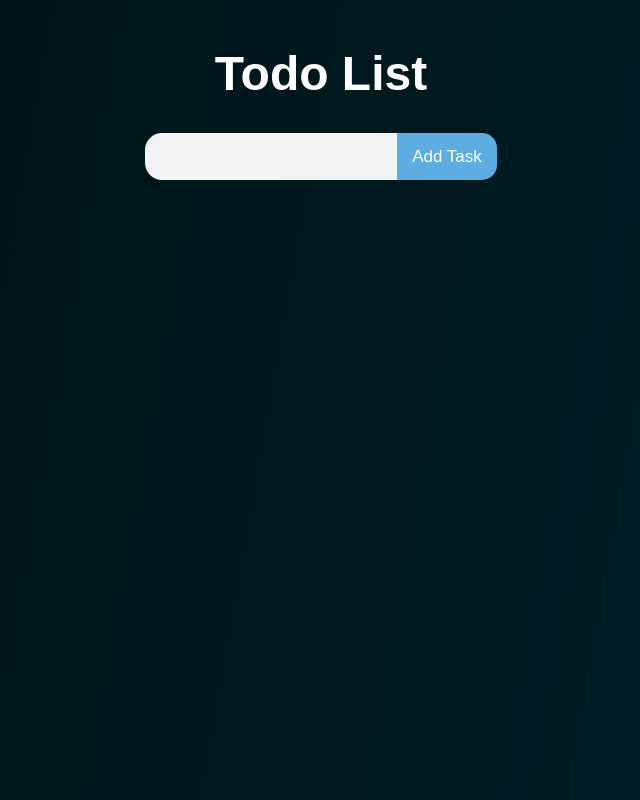
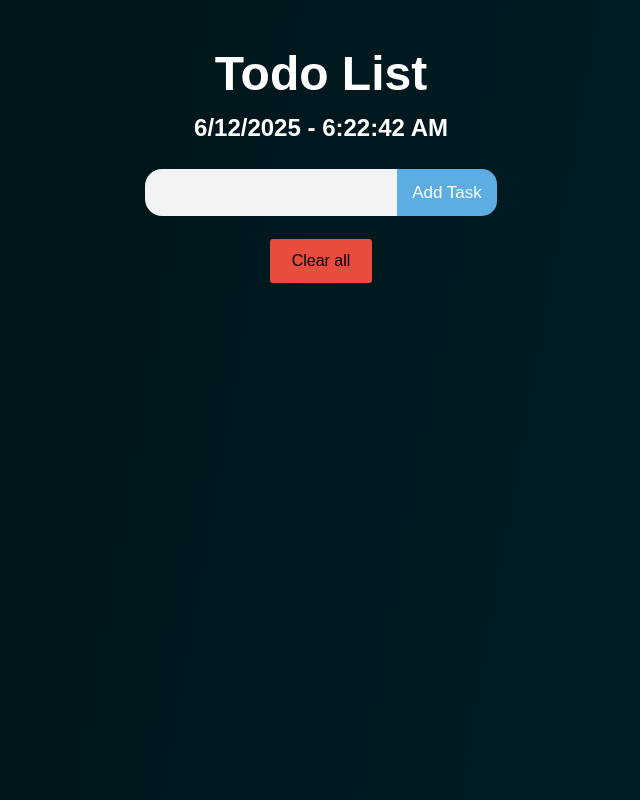
Before and after one commit to TarunByte/reactV19, a React (Vite) app: page / in a window 1280 px wide. Shown: the whole page, without its empty margins (319-959 px from the left). Built offline with nearby package versions, Linux system fonts and the light colour scheme.

Commit message:
36 Real-Time Digital Clock in React && #37 Delete Elements and Auto Update Task: Add a clear All button

```diff
--- a/src/projects/Todo/Todo.jsx
+++ b/src/projects/Todo/Todo.jsx
@@ -1,9 +1,10 @@
-import { useState } from "react";
+import { useEffect, useState } from "react";
 import { MdCheck, MdDeleteForever } from "react-icons/md";
 import "./Todo.css";
 export const Todo = () => {
   const [inputValue, setInputValue] = useState("");
   const [task, setTask] = useState([]);
+  const [dateTime, setDateTime] = useState("");
 
   const handleInputChange = (value) => {
     setInputValue(value);
@@ -23,10 +24,38 @@ export const Todo = () => {
     setInputValue("");
   };
 
+  //todo Date and TIme
+
+  useEffect(() => {
+    const interval = setInterval(() => {
+      const now = new Date();
+      const formattedDate = now.toLocaleDateString();
+      const formattedTime = now.toLocaleTimeString();
+
+      setDateTime(`${formattedDate} - ${formattedTime}`);
+    }, 1000);
+
+    return () => clearInterval(interval);
+  }, []);
+
+  //todo handleDelete function
+  const handleDeleteTodo = (value) => {
+    console.log(task);
+    console.log(value);
+    const updatedTask = task.filter((curTask) => curTask !== value);
+    setTask(updatedTask);
+  };
+
+  //todo handleClearTodoData functionality
+  const handleClearTodoData = () => {
+    setTask([]);
+  };
+
   return (
     <section className="todo-container">
       <header>
         <h1>Todo List</h1>
+        <h2 className="date-time">{dateTime}</h2>
       </header>
       <section className="form">
         <form onSubmit={handleFormSubmit}>
@@ -55,7 +84,10 @@ export const Todo = () => {
                 <button className="check-btn">
                   <MdCheck />
                 </button>
-                <button className="delete-btn">
+                <button
+                  className="delete-btn"
+                  onClick={() => handleDeleteTodo(curTask)}
+                >
                   <MdDeleteForever />
                 </button>
               </li>
@@ -63,6 +95,11 @@ export const Todo = () => {
           })}
         </ul>
       </section>
+      <section>
+        <button className="clear-btn" onClick={handleClearTodoData}>
+          Clear all
+        </button>
+      </section>
     </section>
   );
 };
```
